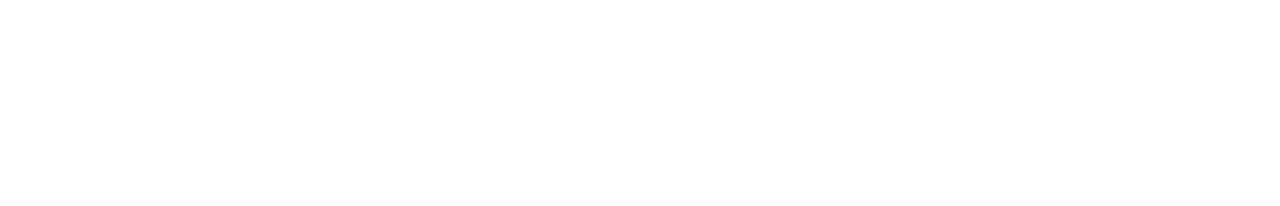
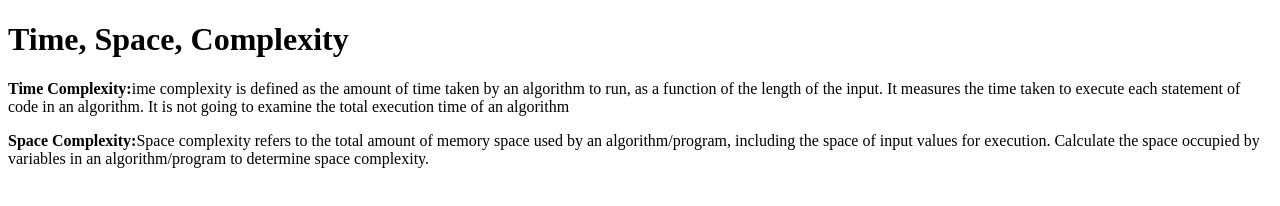
Before and after one commit to acciojob/time-and-space-complexity-aashish8174, a website: page main.html in a window 1280 px wide. Drawn offline with Linux system fonts and the light colour scheme.

Commit message:
created a submission

```diff
--- a/main.html
+++ b/main.html
@@ -7,6 +7,10 @@
 </head>
 
 <body>
+	<h1>Time, Space, Complexity</h1>
+	<p><b>Time Complexity:</b>ime complexity is defined as the amount of time taken by an algorithm to run, as a function of the length of the input. It measures the time taken to execute each statement of code in an algorithm. It is not going to examine the total execution time of an algorithm</p>
+
+	<p><b>Space Complexity:</b>Space complexity refers to the total amount of memory space used by an algorithm/program, including the space of input values for execution. Calculate the space occupied by variables in an algorithm/program to determine space complexity.</p>
 	<!-- the entire body must be written by student -->
     <script type="text/javascript" src="./script.js">
 </script>
```
